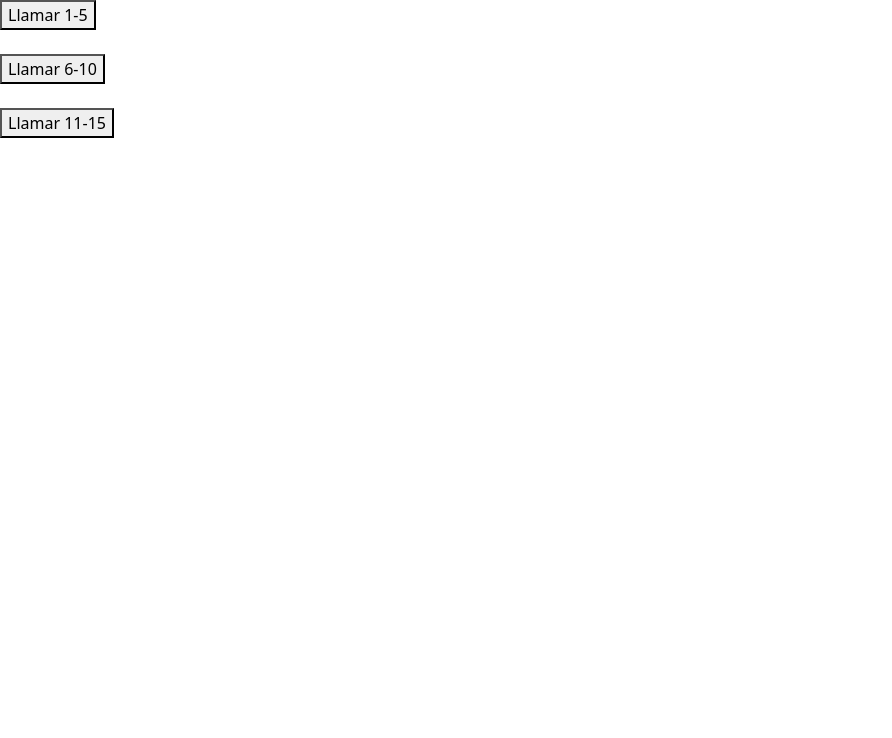
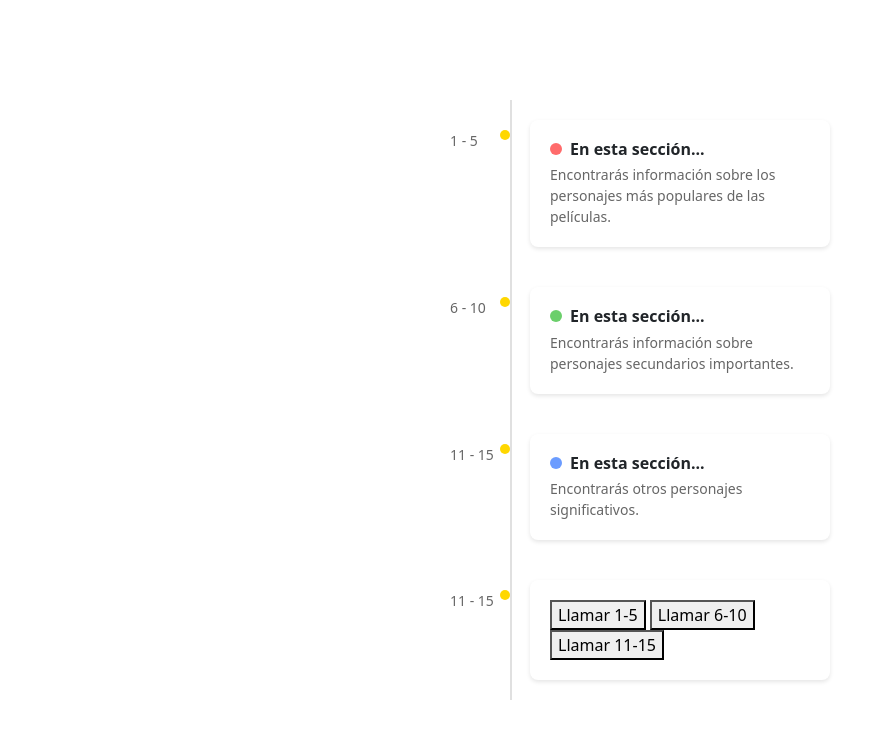
Before and after one commit to CamiloAbarca/App_Star_Wars, a plain HTML site: page index.html in a window 1280 px wide. Shown: the whole page, without its empty margins (0-892 px from the left). Drawn offline with nearby package versions, Linux system fonts and the light colour scheme.

Commit message:
Se implementa diseño

```diff
--- /dev/null
+++ b/assets/css/styles.css
@@ -0,0 +1,106 @@
+body {
+    font-family: Arial, sans-serif;
+    background-color: #ffffff;
+    margin: 0;
+    padding: 0;
+    display: flex;
+    justify-content: center;
+    align-items: center;
+    height: 100vh;
+}
+
+.personajes {
+    display: flex;
+    gap: 10px; /* Espacio entre los personajes */
+}
+
+.timeline {
+    position: relative;
+    width: 300px;
+}
+
+.timeline::before {
+    content: '';
+    position: absolute;
+    left: 20px;
+    top: 0;
+    bottom: 0;
+    width: 2px;
+    background-color: #e0e0e0;
+}
+
+.timeline-item {
+    position: relative;
+    margin: 20px 0;
+    padding-left: 40px;
+    display: inline-flex;
+}
+
+.timeline-item::before {
+    content: '';
+    position: absolute;
+    left: 10px;
+    top: 10px;
+    width: 10px;
+    height: 10px;
+    background-color: #ffd700;
+    border-radius: 50%;
+}
+
+.timeline-item .content {
+    background-color: #ffffff;
+    border-radius: 8px;
+    box-shadow: 0 2px 4px rgba(0, 0, 0, 0.1);
+    padding: 20px;
+    width: 300px;
+}
+
+.timeline-item .content h3 {
+    margin: 0;
+    font-size: 16px;
+    font-weight: bold;
+}
+
+.timeline-item .content p {
+    margin: 5px 0 0;
+    font-size: 14px;
+    color: #666666;
+}
+
+.timeline-item:nth-child(1) .content h3::before {
+    content: ' ';
+    display: inline-block;
+    width: 12px;
+    height: 12px;
+    background-color: #ff6b6b;
+    border-radius: 50%;
+    margin-right: 8px;
+}
+
+.timeline-item:nth-child(2) .content h3::before {
+    content: ' ';
+    display: inline-block;
+    width: 12px;
+    height: 12px;
+    background-color: #6bcf6b;
+    border-radius: 50%;
+    margin-right: 8px;
+}
+
+.timeline-item:nth-child(3) .content h3::before {
+    content: ' ';
+    display: inline-block;
+    width: 12px;
+    height: 12px;
+    background-color: #6b9cff;
+    border-radius: 50%;
+    margin-right: 8px;
+}
+
+.timeline-item .time-range {
+    position: absolute;
+    left: -40px;
+    top: 10px;
+    font-size: 14px;
+    color: #666666;
+}
--- a/assets/js/app.js
+++ b/assets/js/app.js
@@ -6,12 +6,15 @@ class Personaje {
     this.masa = masa;
   }
 
-  mostrarInformacion() {
-    console.log('')
-    console.log('Información del personaje:');
-    console.log(`Nombre: ${this.nombre}`);
-    console.log(`Altura: ${this.altura} cm`);
-    console.log(`Masa: ${this.masa} kg`);
+  mostrarInformacion(id) {
+    let info = `<div class="content">
+                <h3>Información del personaje:</h3>`;
+    info += `<p>Nombre: ${this.nombre}</p>`;
+    info += `<p>Altura: ${this.altura} cm Peso: ${this.masa === 'unknown' ? 'no disponible' : `${this.masa} kg`}</p>
+            </div>`;
+
+    const contenedor = document.querySelector(`#bloque${Math.ceil(id / 5)} .personajes`);
+    contenedor.innerHTML += info;
 
   }
 }
@@ -53,17 +56,9 @@ async function obtenerPersonajes(inicio) {
     const personajeSelected = personajes[i];
 
     if (personajeSelected) {
-      personajeSelected.mostrarInformacion();
+      personajeSelected.mostrarInformacion(inicio);
     } else {
       console.log('El personaje no se encontró.');
     }
   }
 }
-
-// Ejecutamos la función para obtener personajes
-//obtenerPersonajes(1, 5);
-//obtenerPersonajes(6, 10);
-//obtenerPersonajes(11, 15);
-
-
-//TODO: falta controlar "unknown" en parametros recibidos.
--- a/index.html
+++ b/index.html
@@ -5,20 +5,45 @@
     <meta charset="UTF-8">
     <meta name="viewport" content="width=device-width, initial-scale=1.0">
     <title>Star Wars App</title>
-    <!--<link rel="stylesheet" href="/assets/css/styles.css">-->
+    <link rel="stylesheet" href="/assets/css/styles.css">
     <link rel="stylesheet" href="https://cdn.jsdelivr.net/npm/bootstrap@5.3.3/dist/css/bootstrap.min.css">
 </head>
 
 <body>
-
-    <div id="app">
-        <button onclick="obtenerPersonajes(1, 5)">Llamar 1-5</button>
-        <br><br>
-        <button onclick="obtenerPersonajes(6, 10)">Llamar 6-10</button>
-        <br><br>
-        <button onclick="obtenerPersonajes(11, 15)">Llamar 11-15</button>
+    <div class="timeline">
+        <div class="timeline-item" id="bloque1">
+            <div class="time-range">1 - 5</div>
+            <div class="content">
+                <h3>En esta sección...</h3>
+                <p>Encontrarás información sobre los personajes más populares de las películas.</p>
+            </div>
+            <div class="personajes"></div>
+        </div>
+        <div class="timeline-item" id="bloque2">
+            <div class="time-range">6 - 10</div>
+            <div class="content">
+                <h3>En esta sección...</h3>
+                <p>Encontrarás información sobre personajes secundarios importantes.</p>
+            </div>
+            <div class="personajes"></div>
+        </div>
+        <div class="timeline-item" id="bloque3">
+            <div class="time-range">11 - 15</div>
+            <div class="content">
+                <h3>En esta sección...</h3>
+                <p>Encontrarás otros personajes significativos.</p>
+            </div>
+            <div class="personajes"></div>
+        </div>
+        <div class="timeline-item" id="bloque3">
+            <div class="time-range">11 - 15</div>
+            <div class="content">
+                <button onclick="obtenerPersonajes(1, 5)">Llamar 1-5</button>
+                <button onclick="obtenerPersonajes(6, 10)">Llamar 6-10</button>
+                <button onclick="obtenerPersonajes(11, 15)">Llamar 11-15</button>
+            </div>
+        </div>
     </div>
-
 </body>
 <script src="https://cdn.jsdelivr.net/npm/bootstrap@5.3.3/dist/js/bootstrap.bundle.min.js"></script>
 <script src="/assets/js/app.js"></script>
```
